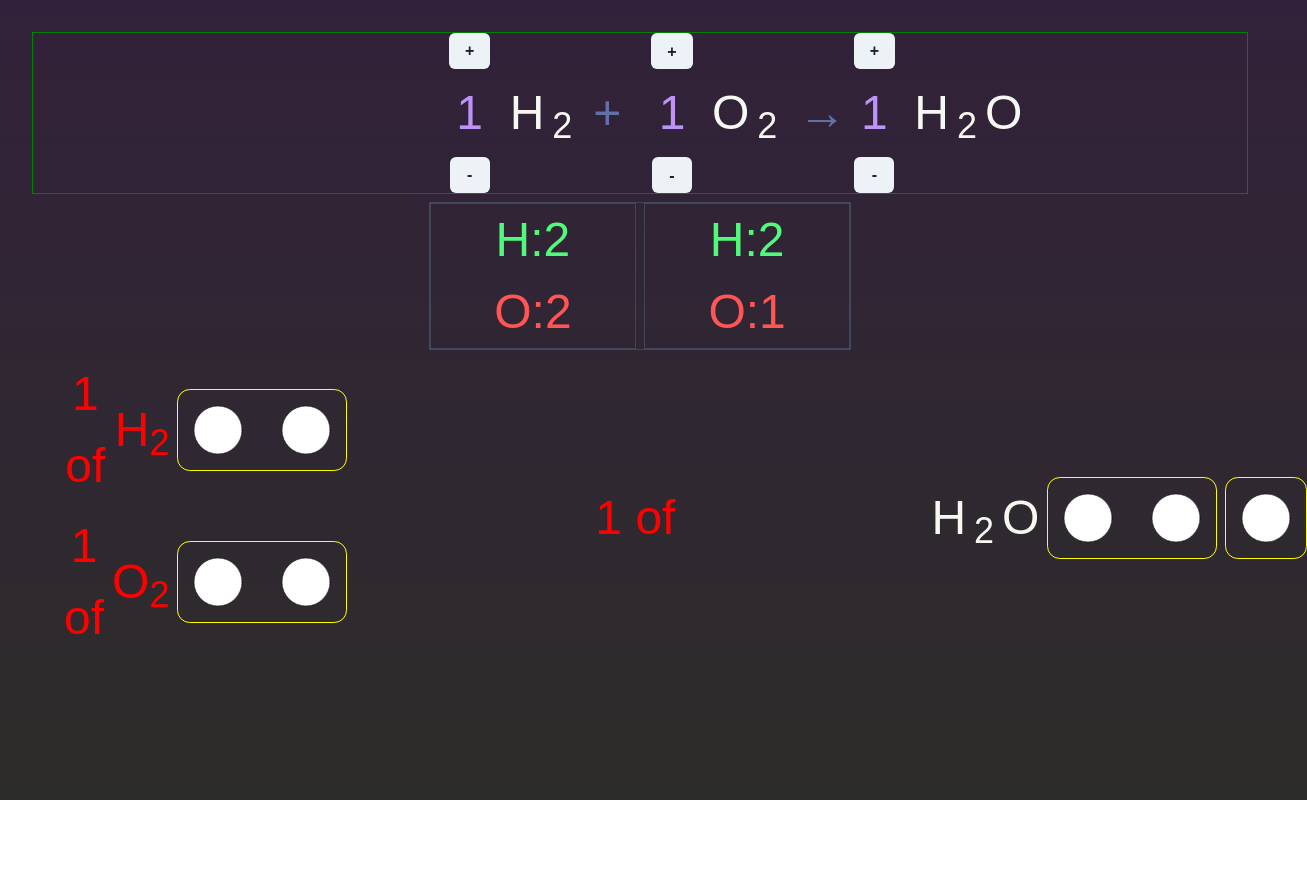
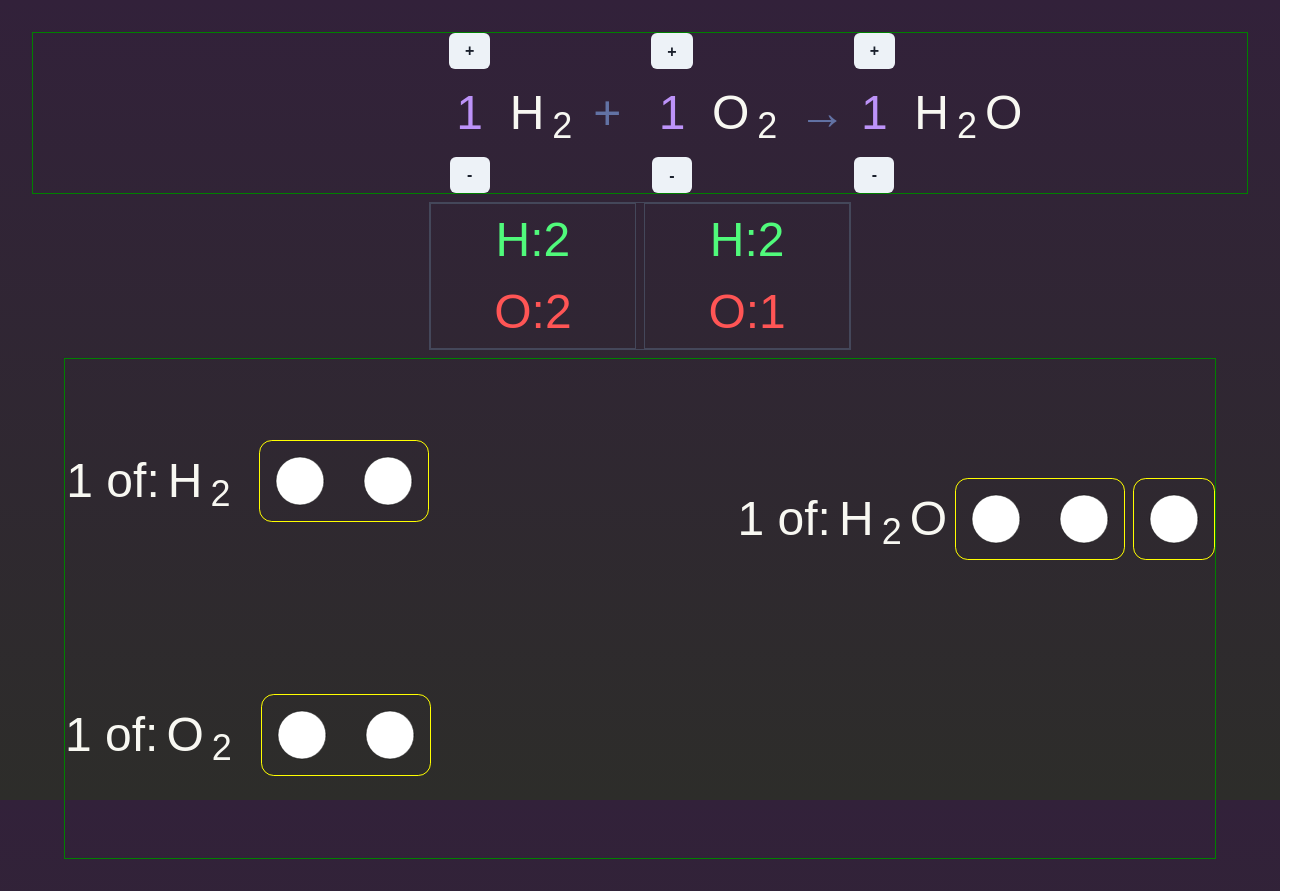
Before and after one commit to jdvober/chemical-equation-balancer, a React (Vite) app: page / in a window 1280 px wide. Shown: the whole page, 1307 px wide, since content can reach past the window. Before the commit the page ends 800 px from the top, so only its background shows below. Built offline with nearby package versions, Linux system fonts and the light colour scheme.

Commit message:
Updated ChemicalSymbols

```diff
--- a/src/components/ChemicalDisplay/AtomSVG.tsx
+++ b/src/components/ChemicalDisplay/AtomSVG.tsx
@@ -1,18 +1,59 @@
 import React from "react"
-import { ReactSVG } from "react-svg"
 
 import { Box } from "@chakra-ui/react"
 
-type AtomSVGProps = Record<string, never>
-export const AtomSVG: React.FC<AtomSVGProps> = () => {
-	// const dieWidthInVH: string = "8vh"
-	// 	const dieHeightInVH: string = "8vh"
-
+type AtomSVGProps = {
+	symbol: ChemicalSymbol
+	cirRadiusInVH: number
+	cirFill: string
+	cirStroke: string
+	textFill: string
+}
+export const AtomSVG: React.FC<AtomSVGProps> = ({
+	symbol,
+	cirRadiusInVH,
+	cirFill,
+	cirStroke,
+	textFill,
+}) => {
 	return (
-		<Box margin="0.25vw">
-			<Box margin="0.25vw">
-				<ReactSVG src="/public/atom.svg" r={"20px"} />
-			</Box>
+		<Box ml="1vw" p="0" m="0">
+			<svg
+				width="10vh"
+				height="10vh"
+				version="1.1"
+				viewBox={`0 0 10vh 10vh`}
+				xmlns="http://www.w3.org/2000/svg">
+				<g
+					// transform="translate(.25 -109.89)"
+					stroke-linecap="round"
+					stroke-linejoin="round">
+					<circle
+						cx="5vh"
+						cy="5vh"
+						r="3vh"
+						fill={cirFill}
+						stroke={cirStroke}
+						stroke-width=".5"
+					/>
+					<text
+						// transform="matrix(1.8042 0 0 1.7838 -1362.4 -1018.6)"
+						fill={textFill}
+						font-family="'JetBrains Mono'"
+						font-size="2vh"
+						letter-spacing="0px"
+						stroke="black"
+						stroke-width=".27871"
+						text-align="center"
+						word-spacing="0px">
+						{" "}
+						<tspan x="810.60564" y="785.17116">
+							{" "}
+							H{" "}
+						</tspan>
+					</text>
+				</g>
+			</svg>
 		</Box>
 	)
 }
--- a/src/components/ChemicalDisplay/AtomSVGSource.tsx
+++ /dev/null
@@ -1,59 +0,0 @@
-import React from "react"
-
-import { Box } from "@chakra-ui/react"
-
-type AtomSVGSourceProps = {
-	symbol: ChemicalSymbol
-	cirRadiusInVH: number
-	cirFill: string
-	cirStroke: string
-	textFill: string
-}
-export const AtomSVGSource: React.FC<AtomSVGSourceProps> = ({
-	symbol,
-	cirRadiusInVH,
-	cirFill,
-	cirStroke,
-	textFill,
-}) => {
-	return (
-		<Box ml="1vw" p="0" m="0">
-			<svg
-				width="10vh"
-				height="10vh"
-				version="1.1"
-				viewBox={`0 0 10vh 10vh`}
-				xmlns="http://www.w3.org/2000/svg">
-				<g
-					// transform="translate(.25 -109.89)"
-					stroke-linecap="round"
-					stroke-linejoin="round">
-					<circle
-						cx="5vh"
-						cy="5vh"
-						r="3vh"
-						fill={cirFill}
-						stroke={cirStroke}
-						stroke-width=".5"
-					/>
-					<text
-						// transform="matrix(1.8042 0 0 1.7838 -1362.4 -1018.6)"
-						fill={textFill}
-						font-family="'JetBrains Mono'"
-						font-size="2vh"
-						letter-spacing="0px"
-						stroke="black"
-						stroke-width=".27871"
-						text-align="center"
-						word-spacing="0px">
-						{" "}
-						<tspan x="810.60564" y="785.17116">
-							{" "}
-							H{" "}
-						</tspan>
-					</text>
-				</g>
-			</svg>
-		</Box>
-	)
-}
--- a/src/components/ChemicalDisplay/ChemicalDisplay.tsx
+++ b/src/components/ChemicalDisplay/ChemicalDisplay.tsx
@@ -7,21 +7,21 @@ import { Box, Flex, HStack, Spacer, Text, VStack } from "@chakra-ui/react"
 //type ChemicalDisplayProps = {}
 import { useMainStore } from "../../stores/MainStore.ts"
 import { ChemicalCompound } from "../Formula/ChemicalCompound/ChemicalCompound.tsx"
-import { AtomSVGSource } from "./AtomSVGSource"
+import { AtomSVG } from "./AtomSVG.tsx"
 
 // If no values, use this:
 type ChemicalDisplayProps = Record<string, never>
 export const ChemicalDisplay: React.FC<ChemicalDisplayProps> = () => {
 	const formula = useMainStore((state) => state.formula)
-	const cs = (coefficient: number, subscript: number) => {
-		let c = []
-		let d = []
+	const atomCircles = (coefficient: number, subscript: number) => {
+		let groups = []
+		let atomCircles = []
 		for (let i = 0; i < coefficient; i++) {
-			d = []
+			atomCircles = []
 			for (let j = 0; j < subscript; j++) {
-				d.push(
+				atomCircles.push(
 					<Box>
-						<AtomSVGSource
+						<AtomSVG
 							symbol={"H"}
 							cirRadiusInVH={10}
 							cirFill="white"
@@ -31,13 +31,13 @@ export const ChemicalDisplay: React.FC<ChemicalDisplayProps> = () => {
 					</Box>
 				)
 			}
-			console.log(d)
-			c.push(d)
+			console.log(atomCircles)
+			groups.push(atomCircles)
 		}
-		console.log(c)
+		console.log(groups)
 		return (
 			<HStack>
-				{c.map((p) => (
+				{groups.map((p) => (
 					<HStack border="1px solid yellow" borderRadius={"1vw"}>
 						{p}{" "}
 					</HStack>
@@ -47,39 +47,42 @@ export const ChemicalDisplay: React.FC<ChemicalDisplayProps> = () => {
 	}
 
 	return (
-		<Flex w="90vw">
+		<Flex w="90vw" border="1px solid green">
 			<VStack>
-				{formula.reactants.map((reactant) => {
+				{formula.reactants.map((reactant, reactantIndex) => {
 					return (
 						<HStack key={uuid()}>
 							// Amount Text
-							<Box color="red" key={uuid()}>
+							<Box
+								color="dracula.dracFG"
+								key={uuid()}
+								maxW="25vw">
 								<Text>
-									{`${reactant.coefficient}`}
-									{` of `}
+									<Text>{`${reactant.coefficient} of: `}</Text>
 								</Text>
 							</Box>
 							// Compounds
-							<Box color="red" key={uuid()} maxW="30vw">
+							<HStack
+								color="dracula.dracFG"
+								key={uuid()}
+								maxW="30vw">
+								<ChemicalCompound
+									compound={reactant}
+									formulaSection={reactant.formulaSection}
+									index={reactantIndex}
+									includeSymbols={false}
+								/>
 								{reactant.elements.map((element) => {
 									return (
 										<HStack>
-											<Box>
-												{element.symbol}
-												<sub>
-													{element.subscript <= 1
-														? ""
-														: element.subscript}
-												</sub>
-											</Box>
-											{cs(
+											{atomCircles(
 												reactant.coefficient,
 												element.subscript
 											)}
 										</HStack>
 									)
 								})}
-							</Box>
+							</HStack>
 							// Atoms
 						</HStack>
 					)
@@ -91,23 +94,27 @@ export const ChemicalDisplay: React.FC<ChemicalDisplayProps> = () => {
 					return (
 						<HStack key={uuid()}>
 							// Amount Text
-							<Box color="red" key={uuid()} w="45vw">
-								<Text>
-									{`${product.coefficient}`}
-									{` of `}
-								</Text>
+							<Box
+								color="dracula.dracFG"
+								key={uuid()}
+								maxW="25vw">
+								<Text>{`${product.coefficient} of: `}</Text>
 							</Box>
 							// Compounds
-							<HStack color="red" key={uuid()} maxW="30vw">
+							<HStack
+								color="dracula.dracFG"
+								key={uuid()}
+								maxW="30vw">
 								<ChemicalCompound
 									compound={product}
 									formulaSection={product.formulaSection}
 									index={productIndex}
+									includeSymbols={false}
 								/>
 								{product.elements.map((element) => {
 									return (
 										<HStack>
-											{cs(
+											{atomCircles(
 												product.coefficient,
 												element.subscript
 											)}
--- a/src/components/Formula/ChemicalCompound/ChemicalCompound.tsx
+++ b/src/components/Formula/ChemicalCompound/ChemicalCompound.tsx
@@ -10,11 +10,13 @@ type ChemicalCompoundProps = {
 	compound: ChemicalCompound
 	formulaSection: FormulaSection
 	index: number
+	includeSymbols: boolean
 }
 export const ChemicalCompound: React.FC<ChemicalCompoundProps> = ({
 	compound,
 	formulaSection,
 	index,
+	includeSymbols,
 }) => {
 	const formula = useMainStore((state) => state.formula)
 
@@ -38,11 +40,11 @@ export const ChemicalCompound: React.FC<ChemicalCompoundProps> = ({
 					{formulaSection === "REACTANTS" ? (
 						index < formula.reactants.length - 1 ? (
 							<Text color="dracula.dracComment" ml="1vw">
-								+
+								{includeSymbols ? "+" : ""}
 							</Text>
 						) : (
 							<Text color="dracula.dracComment" ml="1vw">
-								→
+								{includeSymbols ? "→" : ""}
 							</Text>
 						)
 					) : index < formula.products.length - 1 ? (
--- a/src/components/Formula/Formula.tsx
+++ b/src/components/Formula/Formula.tsx
@@ -42,6 +42,7 @@ export const Formula: React.FC<FormulaProps> = () => {
 								compound={reactant}
 								formulaSection="REACTANTS"
 								index={reactantIndex}
+								includeSymbols={true}
 							/>
 						</Box>
 					</HStack>
@@ -65,6 +66,7 @@ export const Formula: React.FC<FormulaProps> = () => {
 								compound={product}
 								formulaSection="PRODUCTS"
 								index={productIndex}
+								includeSymbols={true}
 							/>
 						</Box>
 					</HStack>
```
Also changed, not shown: src/types/GlobalTypes.d.ts (+77 -65 lines).
